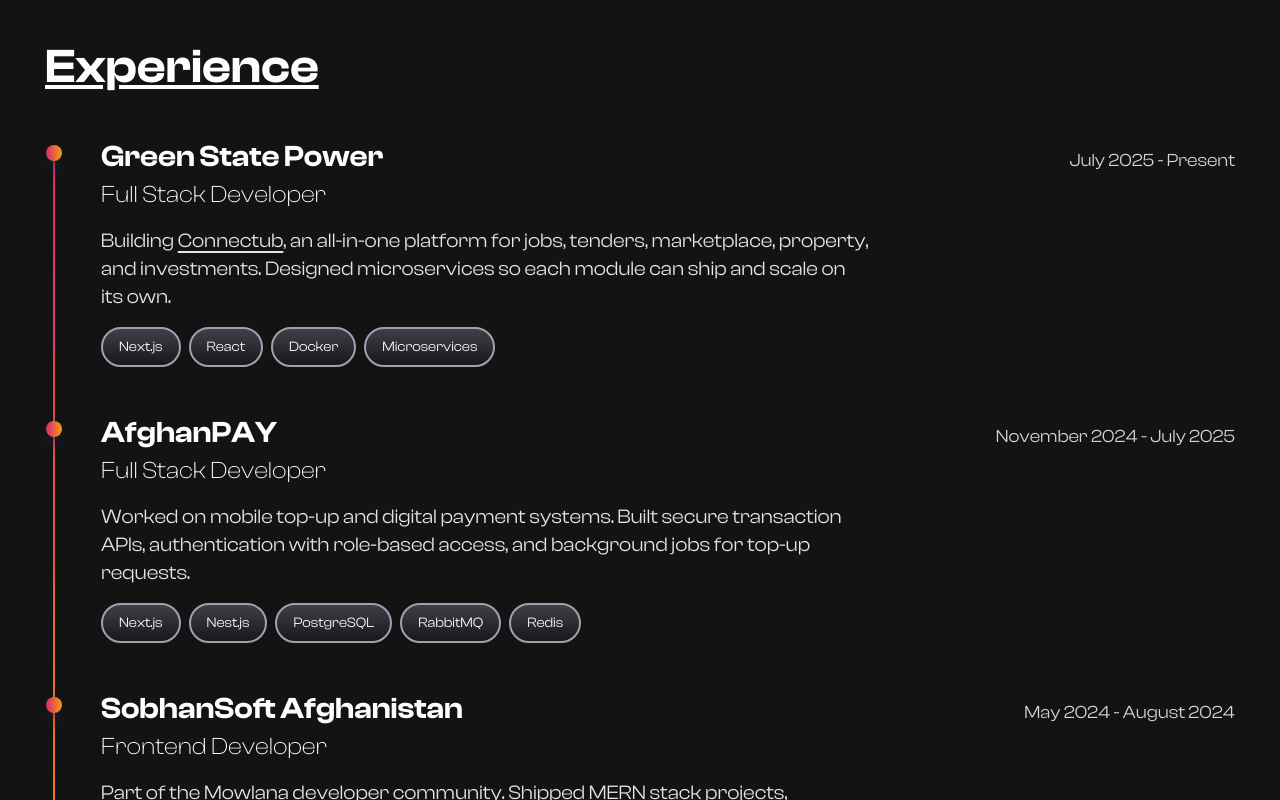
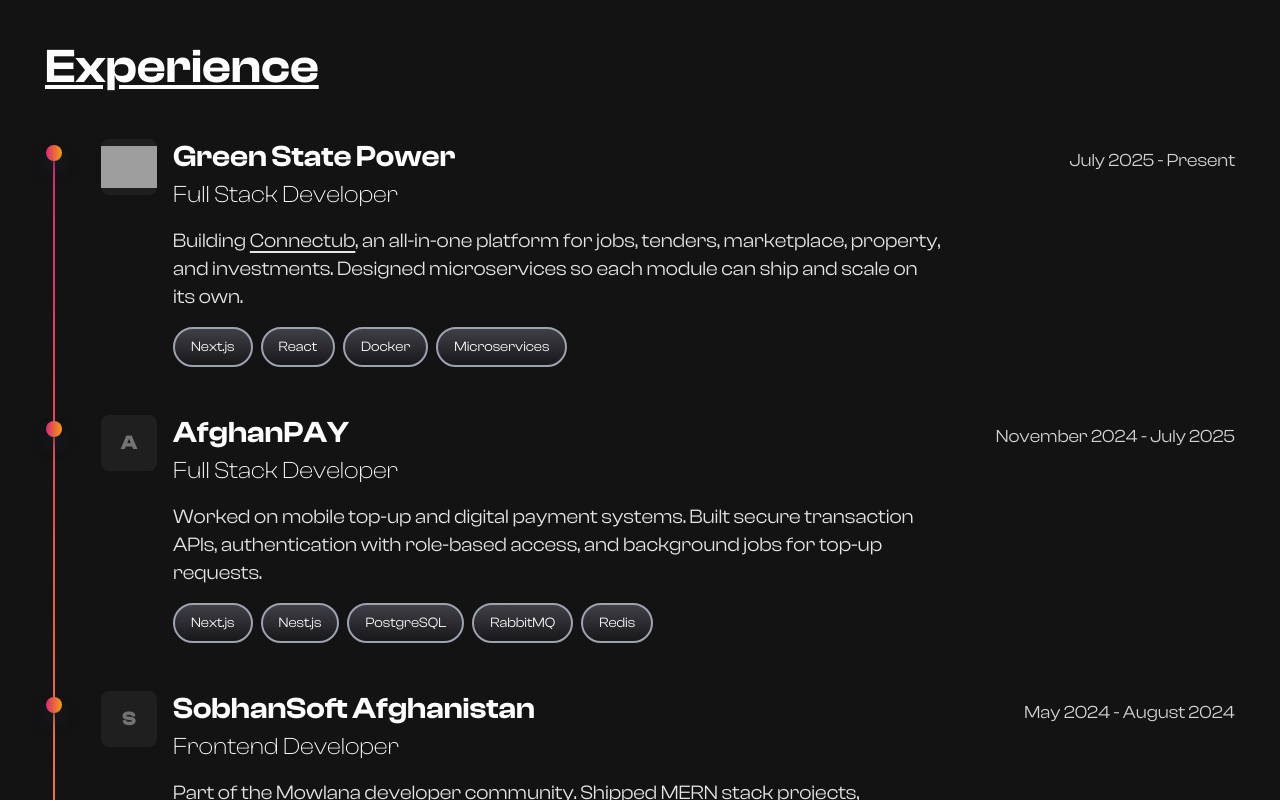
Before and after one commit to hematw/Portfolio, a React (Vite) app: page / in a window 1280 px wide. Shown: the part 1700-2500 px from the top of the page. Built offline with nearby package versions, Linux system fonts and the light colour scheme; grey boxes are pictures that could not be loaded; a web font is replaced by a local one.

Commit message:
feat: add company logo to experience section with grayscale hover effect

```diff
--- a/public/admin/config.yml
+++ b/public/admin/config.yml
@@ -85,6 +85,7 @@
             summary: "{{company}} - {{role}}"
             fields:
               - { name: company, label: Company, widget: string }
+              - { name: logo, label: Company logo, widget: image, required: false }
               - { name: role, label: Role, widget: string }
               - { name: dates, label: Dates, widget: string }
               - { name: summary, label: Summary, widget: text }
--- a/src/components/Experience.jsx
+++ b/src/components/Experience.jsx
@@ -36,12 +36,29 @@
                 {experience.jobs.map((job) => (
                     <li
                         key={job.company}
-                        className="relative pb-12 pl-8 last:pb-0 md:pl-12"
+                        className="group relative pb-12 pl-8 last:pb-0 md:pl-12"
                     >
                         <span
                             className="absolute left-[-7px] top-1.5 h-4 w-4 rounded-full bg-gradient-to-r from-pink-600 to-amber-500 shadow-lg shadow-slate-800"
                             aria-hidden="true"
                         />
+                        <div className="flex items-start gap-4">
+                            {/* Logo */}
+                            <div className="flex h-14 w-14 flex-shrink-0 items-center justify-center rounded-lg bg-white/5">
+                                {job.logo ? (
+                                    <img
+                                        src={job.logo}
+                                        alt={`${job.company} logo`}
+                                        className="h-full w-full object-contain grayscale transition-all duration-300 group-hover:grayscale-0"
+                                    />
+                                ) : (
+                                    <div className="flex h-full w-full items-center justify-center text-xl font-bold text-neutral-500">
+                                        {job.company.charAt(0)}
+                                    </div>
+                                )}
+                            </div>
+                            {/* Details */}
+                            <div className="flex-1 min-w-0">
                                 <div className="flex flex-col gap-1 md:flex-row md:items-baseline md:justify-between">
                                     <h2 className="text-2xl font-semibold md:text-3xl">
                                         {job.company}
@@ -66,6 +83,8 @@
                                         </span>
                                     ))}
                                 </div>
+                            </div>
+                        </div>
                     </li>
                 ))}
             </ol>
--- a/src/content/experience.json
+++ b/src/content/experience.json
@@ -3,6 +3,7 @@
   "jobs": [
     {
       "company": "Green State Power",
+      "logo": "",
       "role": "Full Stack Developer",
       "dates": "July 2025 - Present",
       "summary": "Building Connectub, an all-in-one platform for jobs, tenders, marketplace, property, and investments. Designed microservices so each module can ship and scale on its own.",
@@ -18,6 +19,7 @@
     },
     {
       "company": "AfghanPAY",
+      "logo": "",
       "role": "Full Stack Developer",
       "dates": "November 2024 - July 2025",
       "summary": "Worked on mobile top-up and digital payment systems. Built secure transaction APIs, authentication with role-based access, and background jobs for top-up requests.",
@@ -33,6 +35,7 @@
     },
     {
       "company": "SobhanSoft Afghanistan",
+      "logo": "",
       "role": "Frontend Developer",
       "dates": "May 2024 - August 2024",
       "summary": "Part of the Mowlana developer community. Shipped MERN stack projects, including Tech News, a site for sharing tech updates.",
@@ -46,6 +49,7 @@
     },
     {
       "company": "MCIT Afghanistan",
+      "logo": "",
       "role": "Backend Developer Intern",
       "dates": "January 2023 - March 2023",
       "summary": "Built a typing test app that measures speed in real time, and worked with the team to get the project delivered.",
```
Lines whose indentation alone changed are shown as unchanged.
